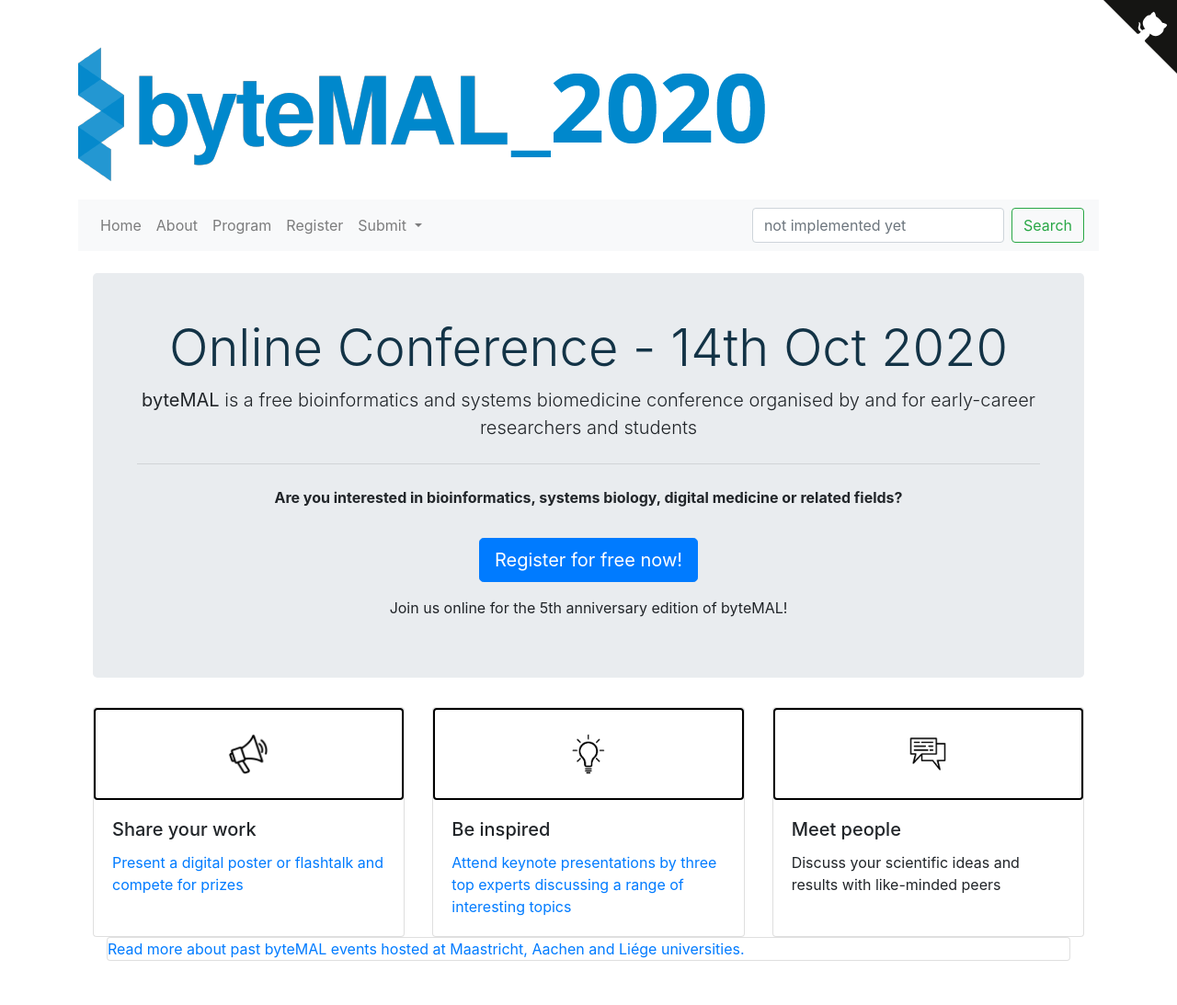
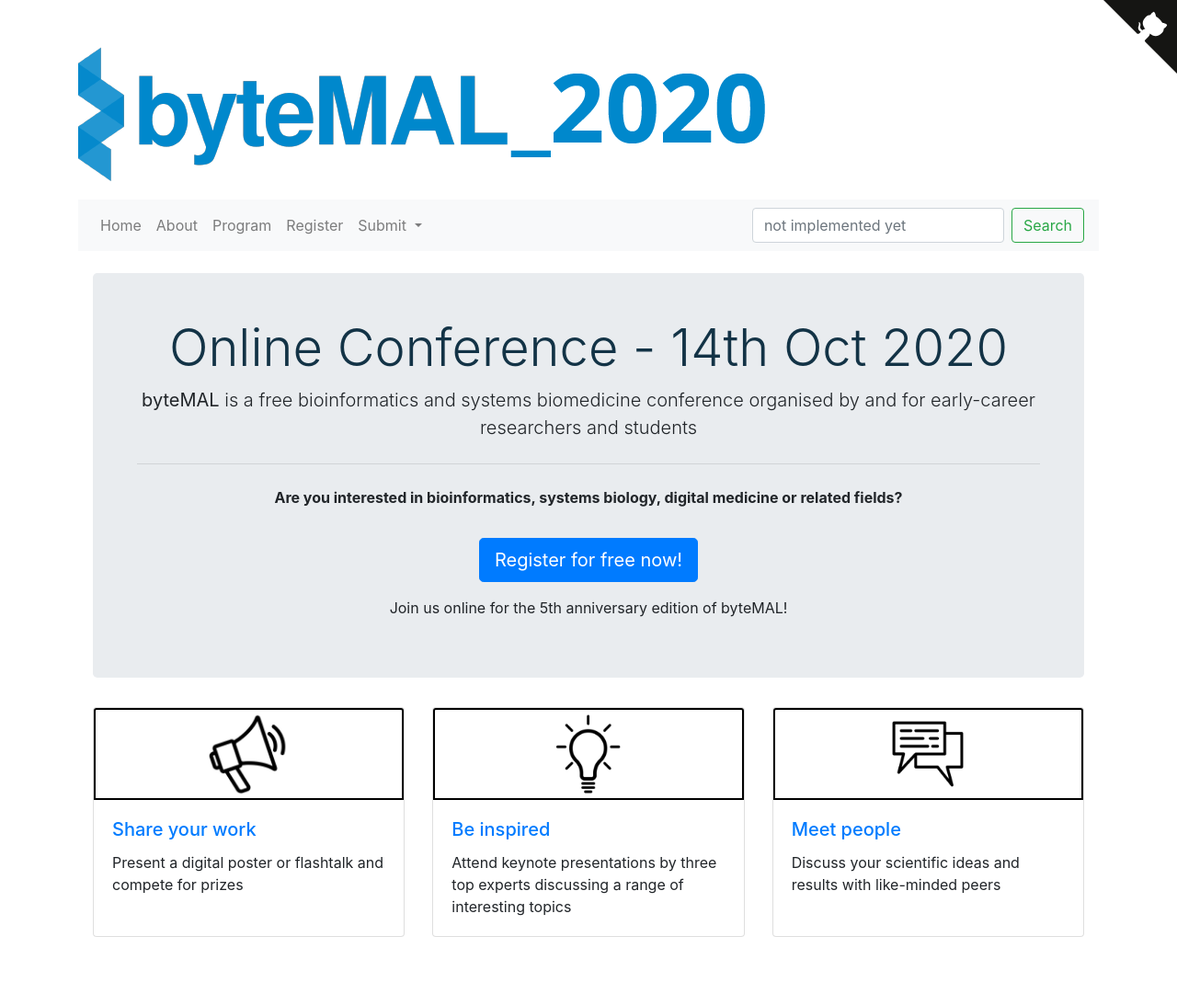
Before and after one commit to bytemal/bytemal-2020, a Jekyll site: the page built from index.html, in a window 1280 px wide. Shown: the whole page at 92% size. Built offline with Jekyll 4.4.1, drawn with Linux system fonts in a browser that asks for light colours; after the commit the page ends 1067 px from its top, so only the background shows below that.

Commit message:
homepage tweaks again

```diff
--- a/css/main.css
+++ b/css/main.css
@@ -19,5 +19,6 @@ td{ border:1px solid ;  padding: 15px; }
   object-fit: contain;
   max-height: 100px;
   border: 2px solid black;
-  border-radius: 4px;
+  border-radius: 3px 3px 0 0;
+  text-align: center;
 }
--- a/index.html
+++ b/index.html
@@ -15,30 +15,24 @@ title: ByteMAL 2020 Online
 
 <div class="card-deck">
   <div class="card">
-    <img src="/bytemal-2020/images/announcement-icon.jpg" class="card-img-top p-4" alt="sharing-icon">
+    <img src="/bytemal-2020/images/announcement-icon.jpg" class="card-img-top px-4" alt="sharing-icon">
     <div class="card-body">
-      <h5 class="card-title">Share your work</h5>
-      <p class="card-text"><a href="/bytemal-2020/submit">Present a digital poster or flashtalk and compete for prizes</a></p>
+      <h5 class="card-title"><a href="/bytemal-2020/submit">Share your work</a></h5>
+      <p class="card-text">Present a digital poster or flashtalk and compete for prizes</p>
     </div>
   </div>
   <div class="card">
-    <img src="/bytemal-2020/images/lightbulb-icon.png" class="card-img-top p-4" alt="inspiration-icon">
+    <img src="/bytemal-2020/images/lightbulb-icon.png" class="card-img-top px-4" alt="inspiration-icon">
     <div class="card-body">
-      <h5 class="card-title">Be inspired</h5>
-      <p class="card-text"><a href="/bytemal-2020/program">Attend keynote presentations by three top experts discussing a range of interesting topics</a></p>
+      <h5 class="card-title"><a href="/bytemal-2020/program">Be inspired</a></h5>
+      <p class="card-text">Attend keynote presentations by three top experts discussing a range of interesting topics</p>
     </div>
   </div>
   <div class="card">
-    <img src="/bytemal-2020/images/chat-icon.png" class="card-img-top p-4" alt="chat-icon">
+    <img src="/bytemal-2020/images/chat-icon.png" class="card-img-top px-4" alt="chat-icon">
     <div class="card-body">
-      <h5 class="card-title">Meet people</h5>
+      <h5 class="card-title"><a href="/bytemal-2020/register">Meet people</a></h5>
       <p class="card-text">Discuss your scientific ideas and results with like-minded peers</p>
     </div>
   </div>
 </div>
-
-<div class="container">
-  <div class="card">
-    <a href="/bytemal-2020/about">Read more about past byteMAL events hosted at Maastricht, Aachen and Liége universities.</a>
-  </div>
-</div>
```
